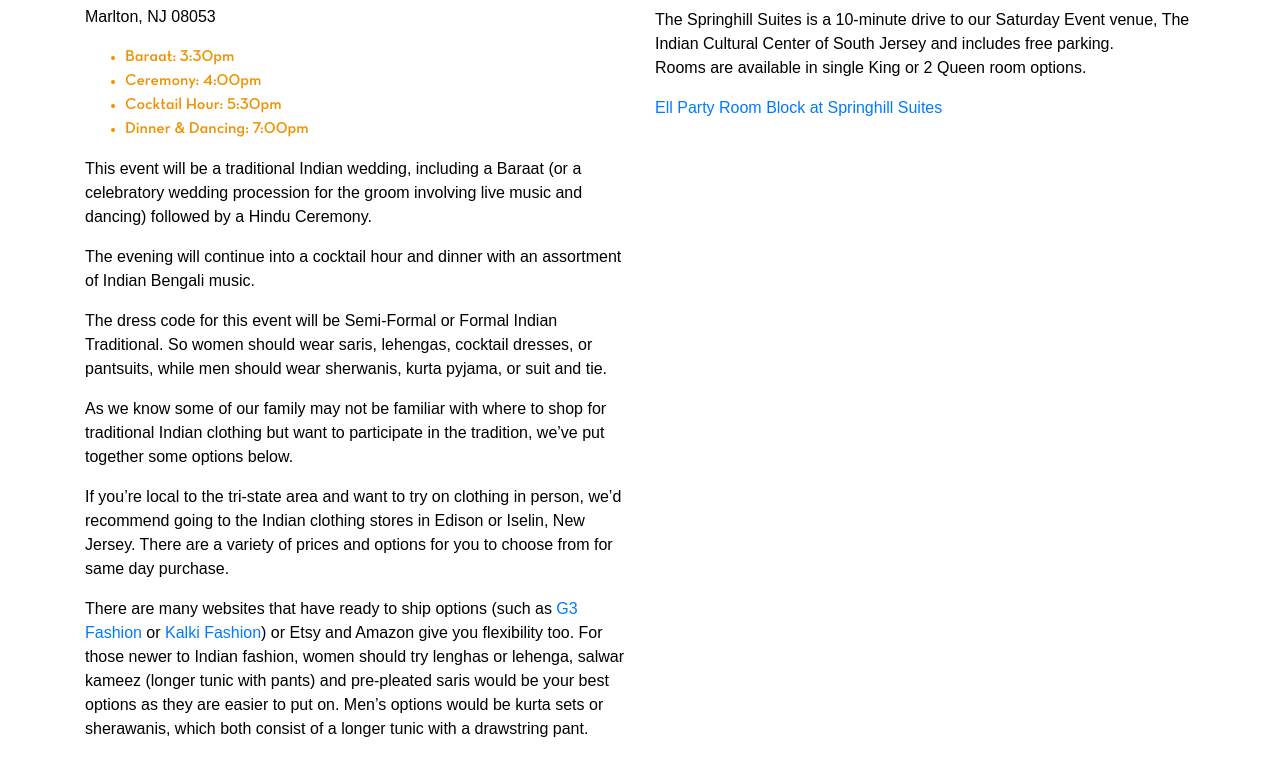
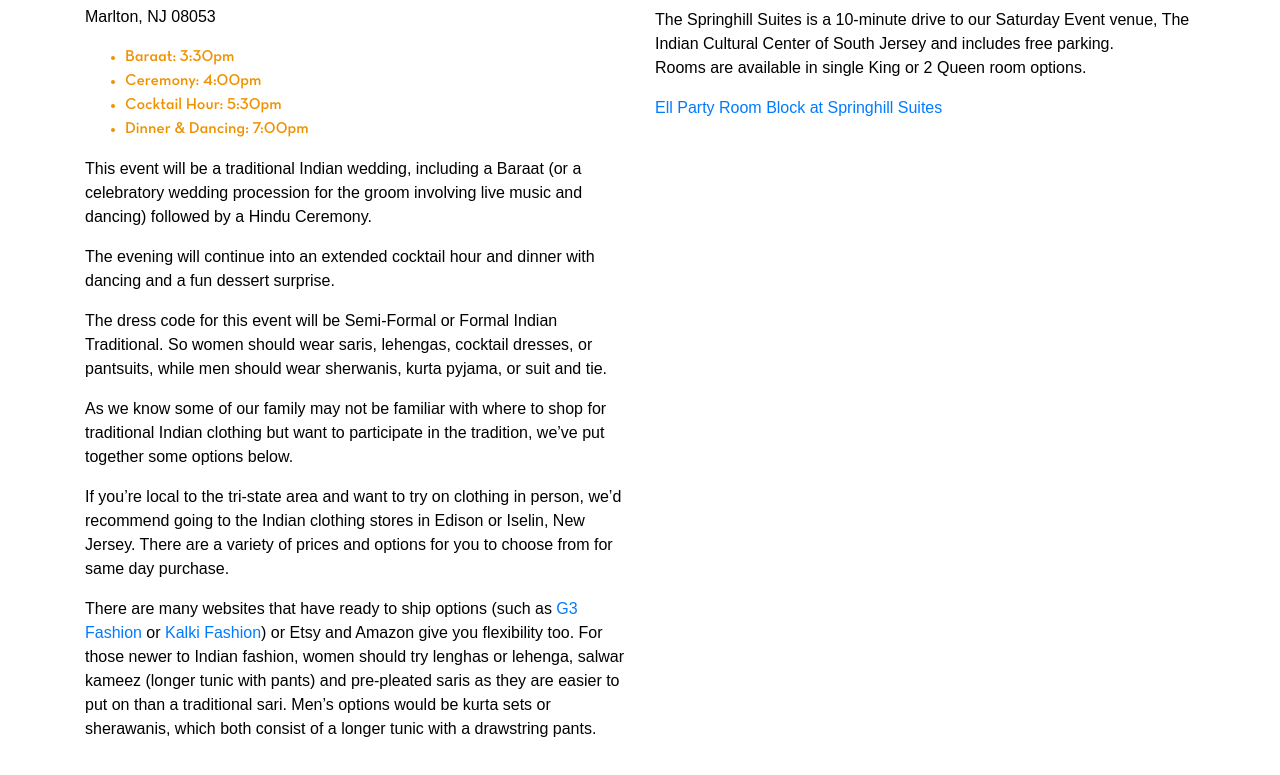
Before and after one commit to Chrisell/chris-and-sumita, a React (Create React App) app: page /events in a window 1280 px wide. Shown: the part 756-1531 px from the top of the page. Built offline with nearby package versions, Linux system fonts and the light colour scheme.

Commit message:
Updated Hindu ceremony details

```diff
--- a/src/EventsPage.js
+++ b/src/EventsPage.js
@@ -67,11 +67,11 @@ class EventPage extends React.Component {
                             <li>Dinner &amp; Dancing: 7:00pm</li>
                         </ul>
                         <p>This event will be a traditional Indian wedding, including a Baraat (or a celebratory wedding procession for the groom involving live music and dancing) followed by a Hindu Ceremony.</p>
-                        <p>The evening will continue into a cocktail hour and dinner with an assortment of Indian Bengali music.</p>
+                        <p>The evening will continue into an extended cocktail hour and dinner with dancing and a fun dessert surprise.</p>
                         <p>The dress code for this event will be Semi-Formal or Formal Indian Traditional. So women should wear saris, lehengas, cocktail dresses, or pantsuits, while men should wear sherwanis, kurta pyjama, or suit and tie. </p>
                         <p>As we know some of our family may not be familiar with where to shop for traditional Indian clothing but want to participate in the tradition, we’ve put together some options below.</p>
                         <p>If you’re local to the tri-state area and want to try on clothing in person, we’d recommend going to the Indian clothing stores in Edison or Iselin, New Jersey. There are a variety of prices and options for you to choose from for same day purchase.</p>
-                        <p>There are many websites that have ready to ship options (such as <a href="https://g3fashion.com/en-us" target="_blank" rel="noopener noreferrer">G3 Fashion</a> or <a href="https://www.kalkifashion.com/" target="_blank" rel="noopener noreferrer">Kalki Fashion</a>) or Etsy and Amazon give you flexibility too. For those newer to Indian fashion, women should try lenghas or lehenga, salwar kameez (longer tunic with pants) and pre-pleated saris would be your best options as they are easier to put on. Men’s options would be kurta sets or sherawanis, which both consist of a longer tunic with a drawstring pant.</p>
+                        <p>There are many websites that have ready to ship options (such as <a href="https://g3fashion.com/en-us" target="_blank" rel="noopener noreferrer">G3 Fashion</a> or <a href="https://www.kalkifashion.com/" target="_blank" rel="noopener noreferrer">Kalki Fashion</a>) or Etsy and Amazon give you flexibility too. For those newer to Indian fashion, women should try lenghas or lehenga, salwar kameez (longer tunic with pants) and pre-pleated saris as they are easier to put on than a traditional sari. Men’s options would be kurta sets or sherawanis, which both consist of a longer tunic with a drawstring pants.</p>
                     </Col>
                     <Col>
                         <h4>Available Hotels for the Events</h4>
```
